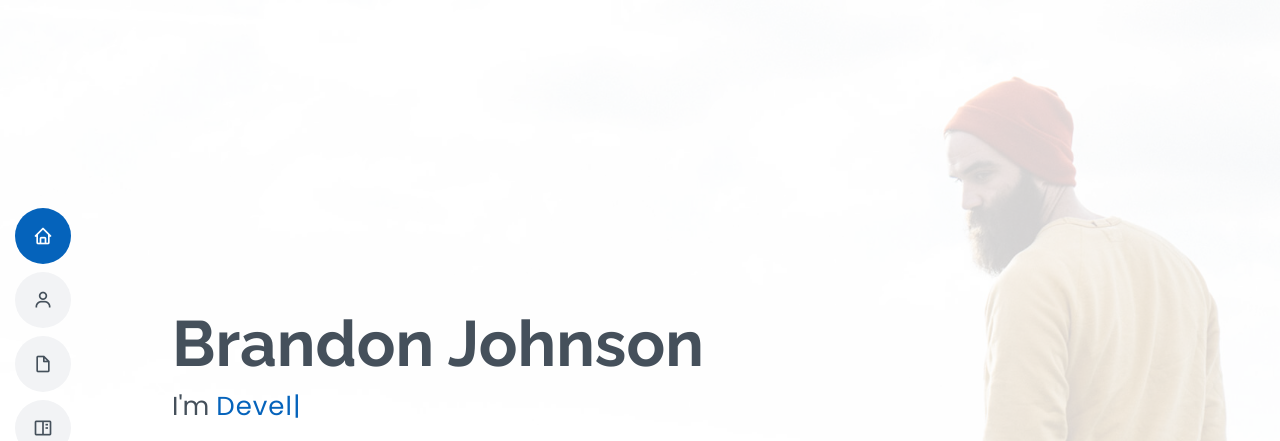
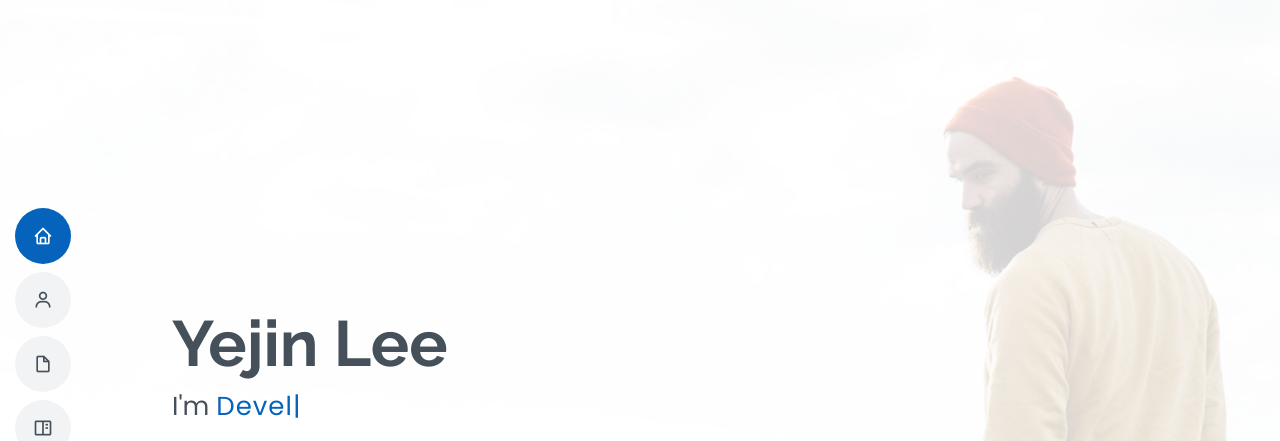
Before and after one commit to YEJIN012/resume, a plain HTML site: page index.html in a window 1280 px wide. Shown: the top 441 px of the page. Drawn offline with nearby package versions, Linux system fonts and the light colour scheme.

Commit message:
name수정

```diff
--- a/index.html
+++ b/index.html
@@ -59,7 +59,7 @@
   <!-- ======= Hero Section ======= -->
   <section id="hero" class="d-flex flex-column justify-content-center">
     <div class="container" data-aos="zoom-in" data-aos-delay="100">
-      <h1>Brandon Johnson</h1>
+      <h1>Yejin Lee</h1>
       <p>I'm <span class="typed" data-typed-items="Designer, Developer, Freelancer, Photographer"></span></p>
       <div class="social-links">
         <a href="#" class="twitter"><i class="bx bxl-twitter"></i></a>
```
Also changed, not shown: Readme.txt.
